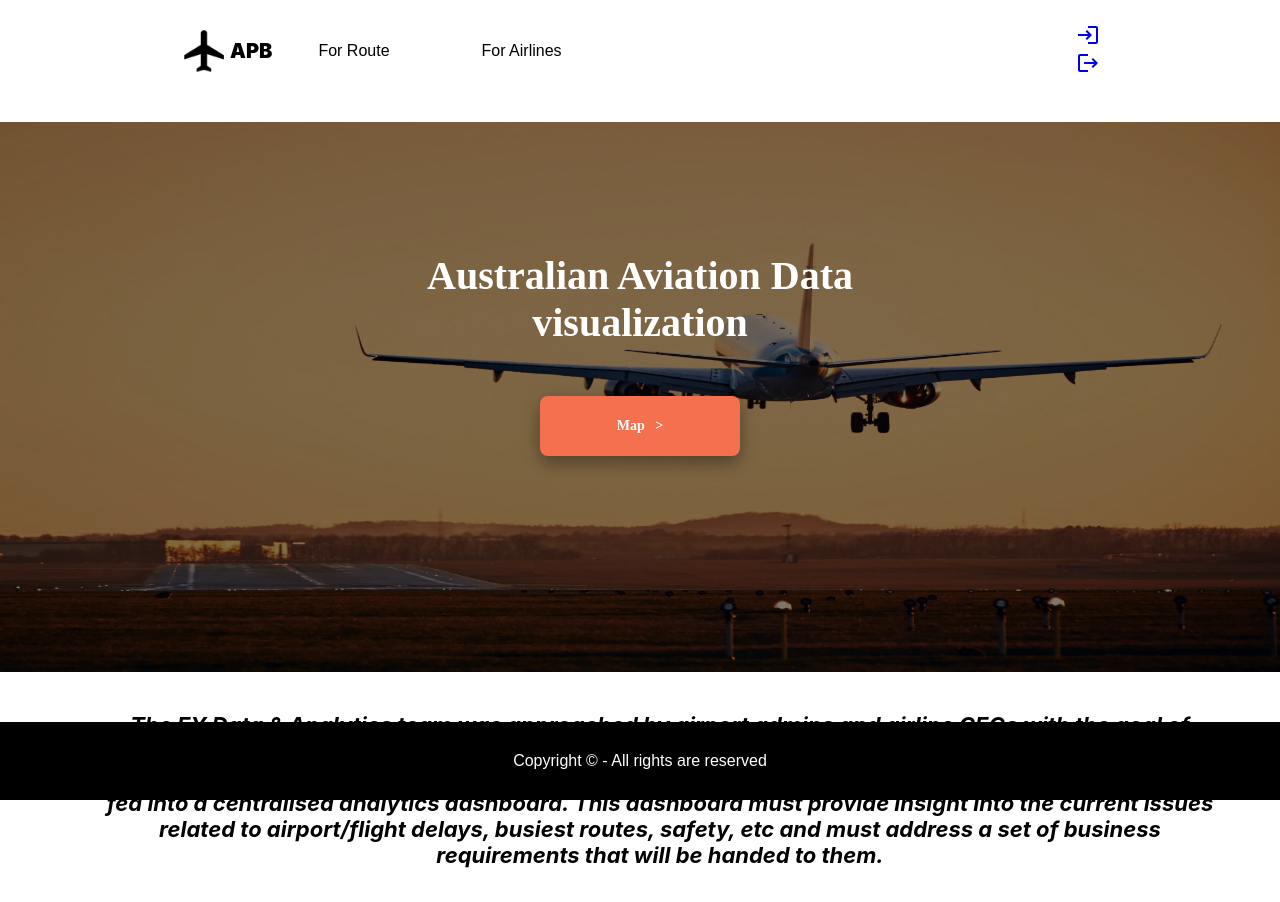
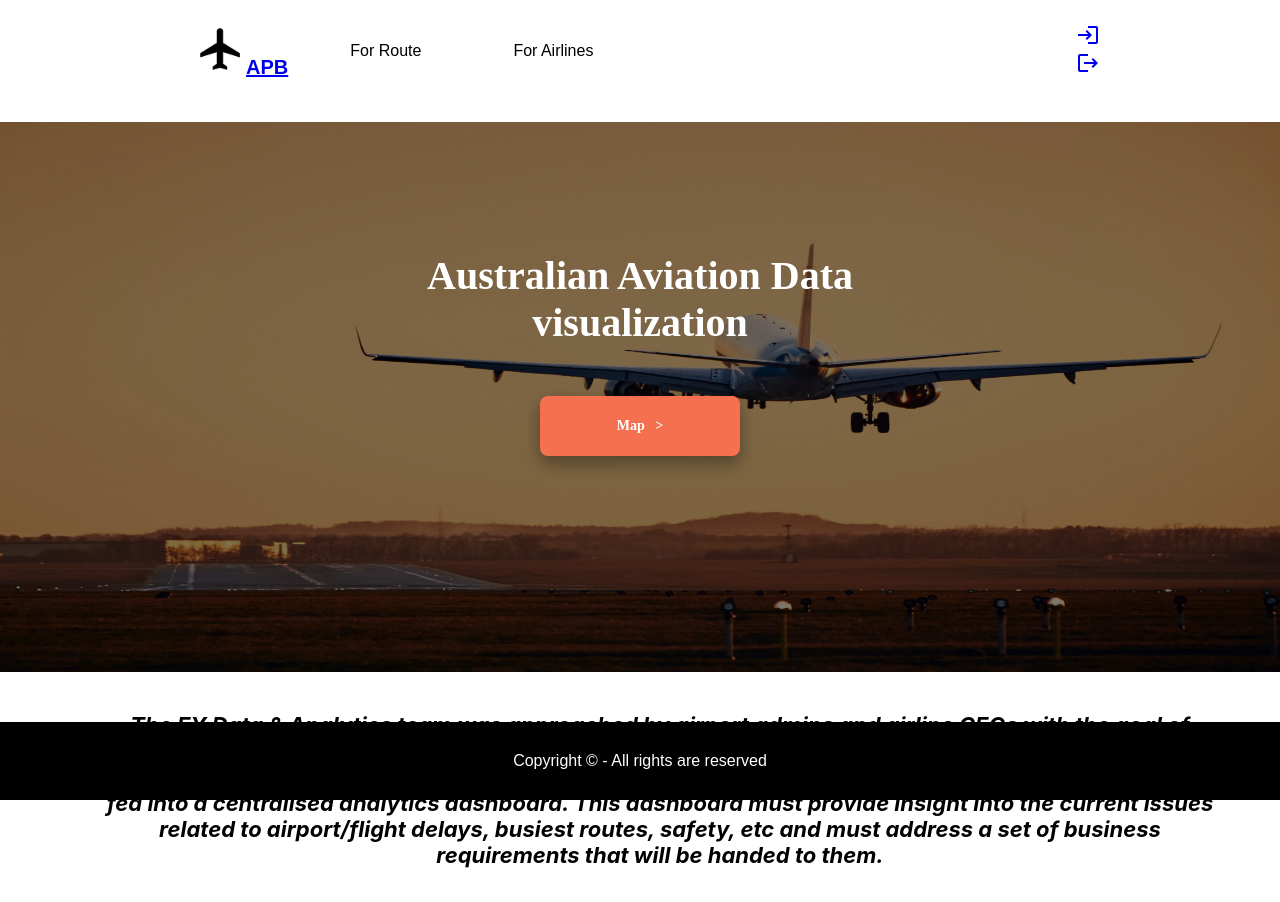
Before and after one commit to Xiaoxiao-Lin-Jessica/Aviation-Performance-Benchmarking, a React (Create React App) app in the folder frontend/capstone-project/: page / in a window 1280 px wide. Built offline with nearby package versions, Linux system fonts and the light colour scheme.

Commit message:
Update APB logo and add a link
As title

```diff
--- a/frontend/capstone-project/src/components/Homepage/Navbar.css
+++ b/frontend/capstone-project/src/components/Homepage/Navbar.css
@@ -41,8 +41,16 @@
     border: none;
     cursor: pointer; /*When the mouse hovers over the button, the mouse cursor changes to a hand shape to indicate that it is clickable*/
 }
+.APBButton {
+    background-color: white;
+    color: black;
+    padding: 16px;
+    font-size: 16px;
+    border: none;
+    cursor: pointer; /*When the mouse hovers over the button, the mouse cursor changes to a hand shape to indicate that it is clickable*/
+}
 
-.icon-button{
+.icon-button {
     background-color: white;
     color: black;
     /*padding: 16px;*/
@@ -61,7 +69,7 @@
     position: absolute;
     background-color: #f9f9f9;
     min-width: 160px;
-    box-shadow: 0px 8px 16px 0px rgba(0,0,0,0.2);
+    box-shadow: 0px 8px 16px 0px rgba(0, 0, 0, 0.2);
     z-index: 5;
 }
 
@@ -70,11 +78,12 @@
     padding: 12px 16px;
     text-decoration: none;
     display: block;
-
 }
 
 /* Change style when mouseover button */
-.dropdown-content a:hover {background-color: #f1f1f1}
+.dropdown-content a:hover {
+    background-color: #f1f1f1;
+}
 
 /* Show dropdown content area when hovering over dropdown button */
 .dropdown:hover .dropdown-content {
--- a/frontend/capstone-project/src/components/Homepage/Navbar.js
+++ b/frontend/capstone-project/src/components/Homepage/Navbar.js
@@ -9,13 +9,12 @@ function Navbar() {
         <nav className="navbar background">
             <ul className="nav-list">
                 <div className="logo">
-                    <img src="/flight-icon.png" alt="Flight Icon" />
-                    <span
-                        className="logo-text"
-                        href="frontend/capstone-project/src/components/Homepage/Homepage#"
-                    >
-                        APB
-                    </span>
+                    <button className="APBButton">
+                        <img src="/flight-icon.png" alt="Flight Icon" />
+                        <span className="logo-text">
+                            <a href="/">APB</a>
+                        </span>
+                    </button>
                 </div>
                 <div className="dropdown">
                     <li>
```
